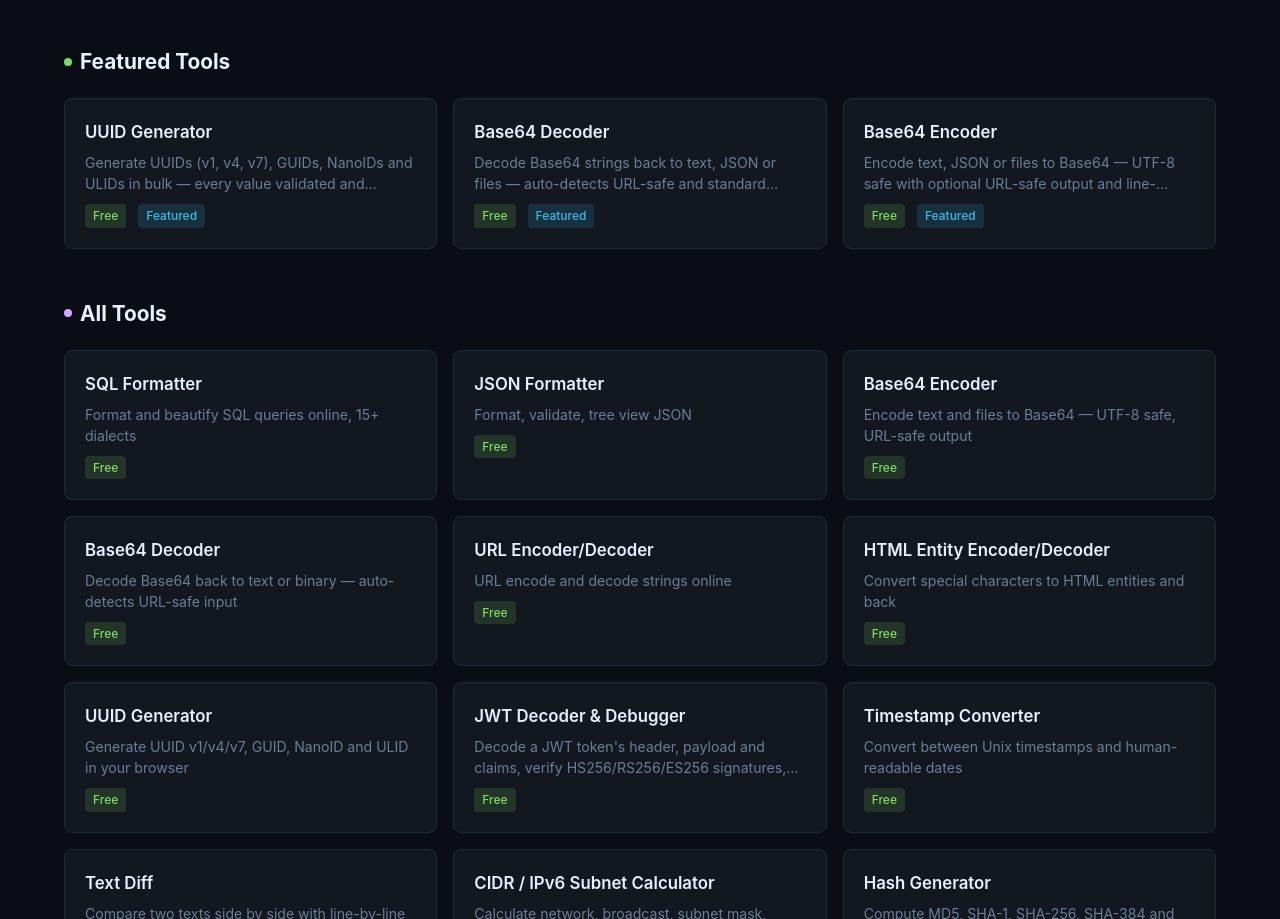
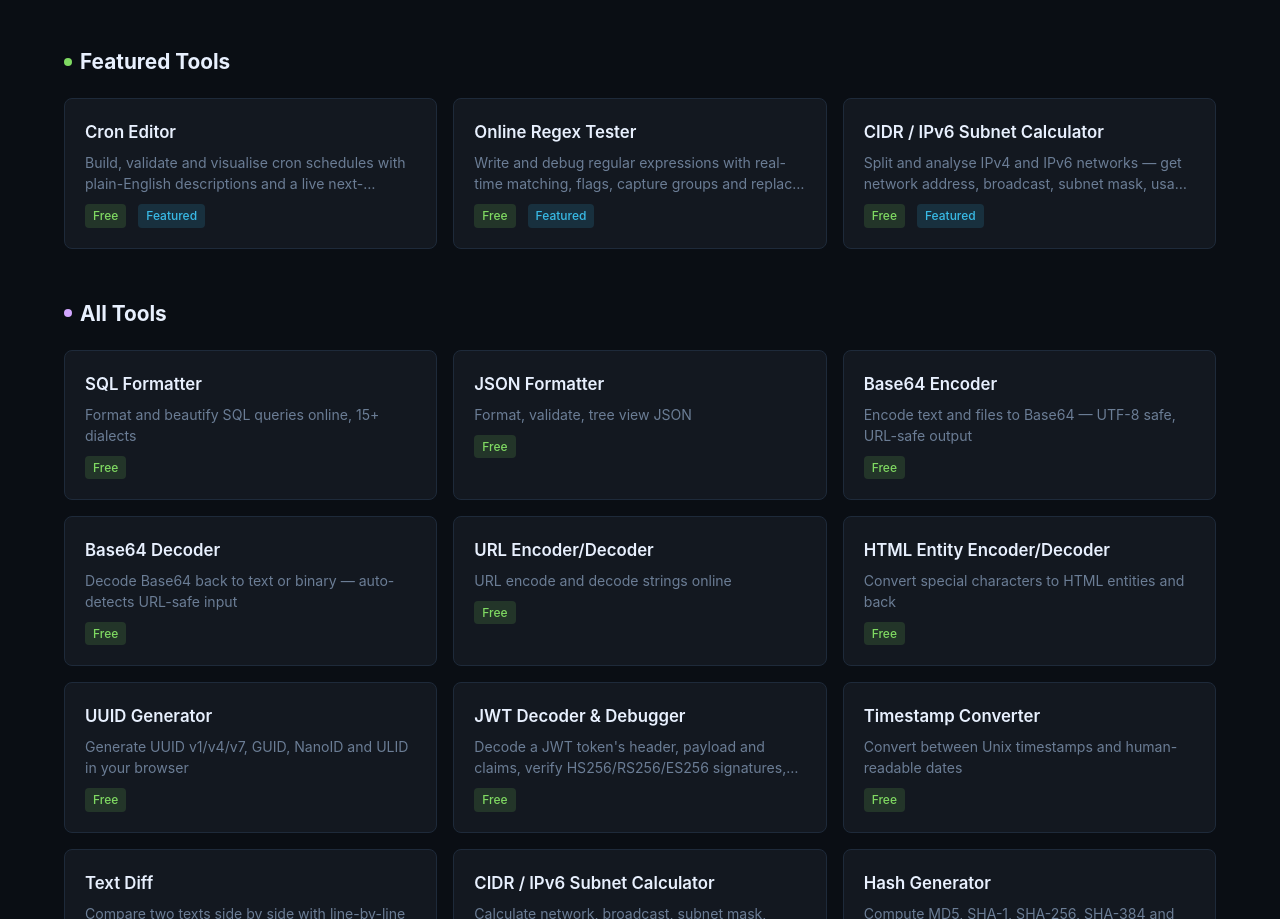
Before and after one commit to sharefun2023/devtoolbox, a plain HTML site: page public/index.html in a window 1280 px wide. Shown: the part 1130-2049 px from the top of the page. Drawn offline with Linux system fonts and the light colour scheme.

Commit message:
chore: rotate featured tools 2026-11-27

```diff
--- a/public/index.html
+++ b/public/index.html
@@ -146,19 +146,19 @@ gtag("config", "G-ESF1YX8CCR");
 <!-- Featured Tools -->
 <h2 class="section-title"><span class="dot green"></span> Featured Tools</h2>
 <div class="grid grid-3 featured-list" style="margin-bottom: 48px;">
-  <a href="/tools/uuid-generator" class="card" data-tags="uuid generator v1 v4 v7 guid nanoid ulid free">
-    <div class="card-title">UUID Generator</div>
-    <div class="card-desc">Generate UUIDs (v1, v4, v7), GUIDs, NanoIDs and ULIDs in bulk — every value validated and deduplicated, with timestamp ordering for time-based IDs, all computed locally in your browser with zero data leaving your machine.</div>
+  <a href="/cron/" class="card" data-tags="cron expression editor scheduler free">
+    <div class="card-title">Cron Editor</div>
+    <div class="card-desc">Build, validate and visualise cron schedules with plain-English descriptions and a live next-execution preview — supports every cron field, ranges, steps and named expressions, computed entirely in your browser.</div>
     <div class="card-meta"><span class="tag free">Free</span><span class="tag featured">Featured</span></div>
   </a>
-  <a href="/base64-decode" class="card" data-tags="base64 decoder decode online free">
-    <div class="card-title">Base64 Decoder</div>
-    <div class="card-desc">Decode Base64 strings back to text, JSON or files — auto-detects URL-safe and standard alphabets, handles padding-free input and MIME headers, running 100% client-side so your encoded payload never touches a server.</div>
+  <a href="/online-regex-tester" class="card" data-tags="regex tutorial guide tester free">
+    <div class="card-title">Online Regex Tester</div>
+    <div class="card-desc">Write and debug regular expressions with real-time matching, flags, capture groups and replace support — a full guide with worked examples and an FAQ, all running client-side with zero upload.</div>
     <div class="card-meta"><span class="tag free">Free</span><span class="tag featured">Featured</span></div>
   </a>
-  <a href="/base64-encode" class="card" data-tags="base64 encoder encode online free">
-    <div class="card-title">Base64 Encoder</div>
-    <div class="card-desc">Encode text, JSON or files to Base64 — UTF-8 safe with optional URL-safe output and line-wrapping, computed entirely in your browser so nothing you paste is ever uploaded.</div>
+  <a href="/tools/cidr-calculator" class="card" data-tags="cidr subnet calculator ipv4 ipv6 free">
+    <div class="card-title">CIDR / IPv6 Subnet Calculator</div>
+    <div class="card-desc">Split and analyse IPv4 and IPv6 networks — get network address, broadcast, subnet mask, usable host range and per-subnet breakdown in one step, with the binary math shown so you can verify every result.</div>
     <div class="card-meta"><span class="tag free">Free</span><span class="tag featured">Featured</span></div>
   </a>
 </div>
```
